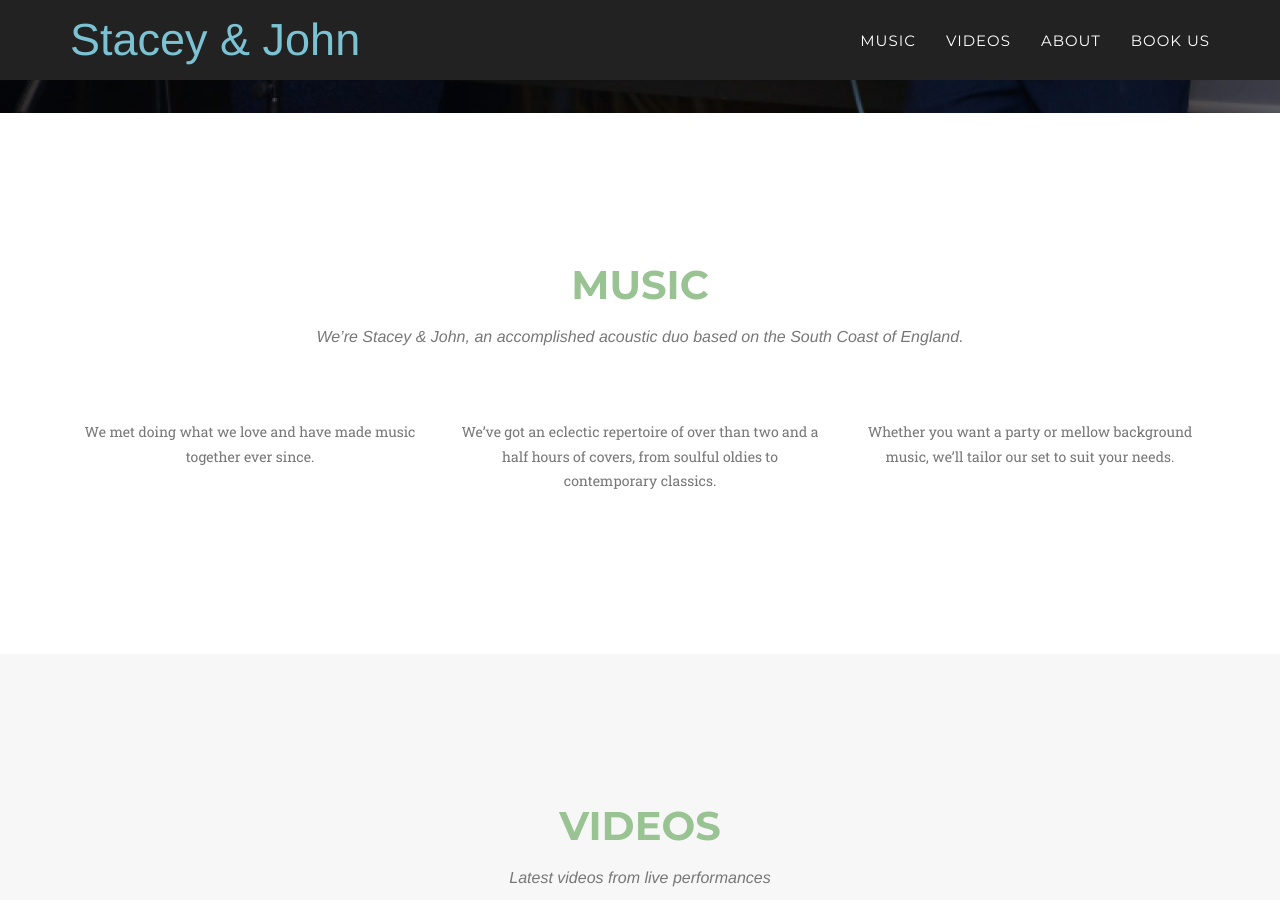
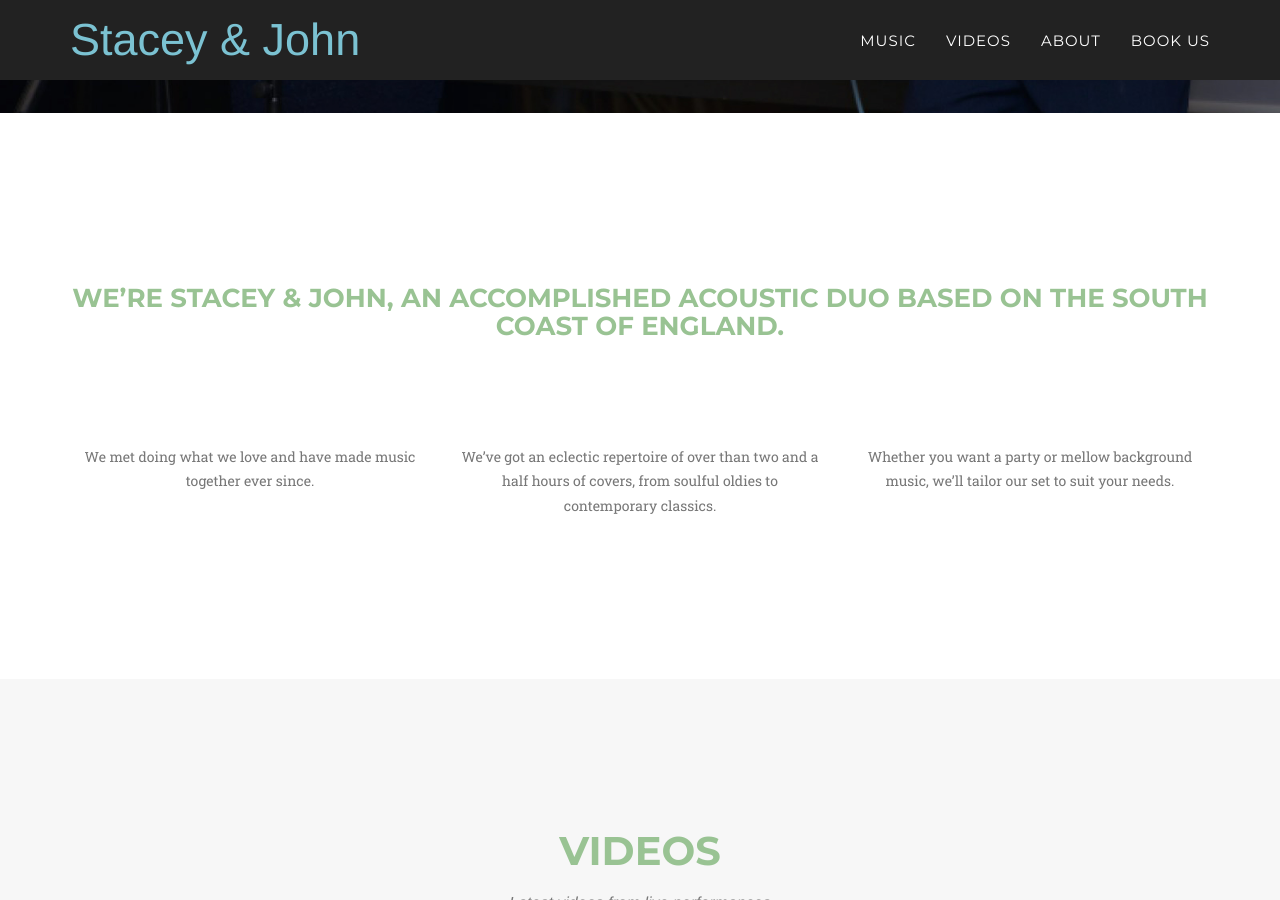
Before and after one commit to staceyandjohn/staceyandjohn, a Jekyll site: the page built from index.html, in a window 1280 px wide and 900 px high, scrolled down 645 px. Built offline with Jekyll 4.4.1, drawn with Linux system fonts in a browser that asks for light colours; some web fonts are replaced.

Commit message:
home page sections

```diff
--- a/_includes/services.html
+++ b/_includes/services.html
@@ -3,8 +3,7 @@
         <div class="container">
             <div class="row">
                 <div class="col-lg-12 text-center">
-                    <h2 class="section-heading">Music</h2>
-                    <h3 class="section-subheading text-muted">We’re Stacey & John, an accomplished acoustic duo based on the South Coast of England.</h3>
+                    <h3 style="margin-bottom:4em" class="section-heading">We’re Stacey & John, an accomplished acoustic duo based on the South Coast of England.</h3>
                 </div>
             </div>
             <div class="row text-center">
--- a/_layouts/default.html
+++ b/_layouts/default.html
@@ -9,9 +9,9 @@
     {% include header.html %}
     {% include services.html %}
     {% include portfolio_grid.html %}
-    {% include about.html %}
+    <!-- {% include about.html %} -->
     <!-- {% include team.html %} -->
-    {% include clients.html %}
+    <!-- {% include clients.html %} -->
     {% include contact.html %}
     {% include footer.html %}
     {% include modals.html %}
```
Also changed, not shown: 3 other files.
